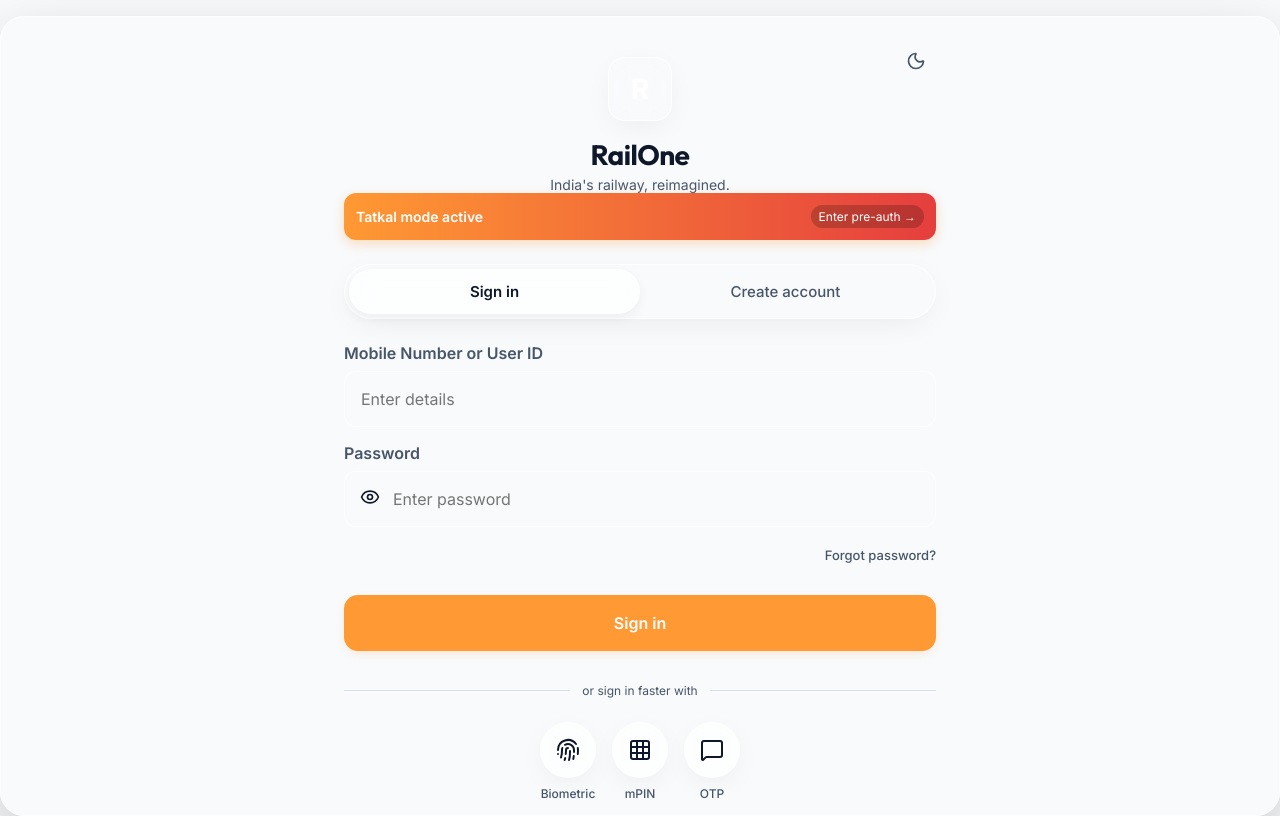
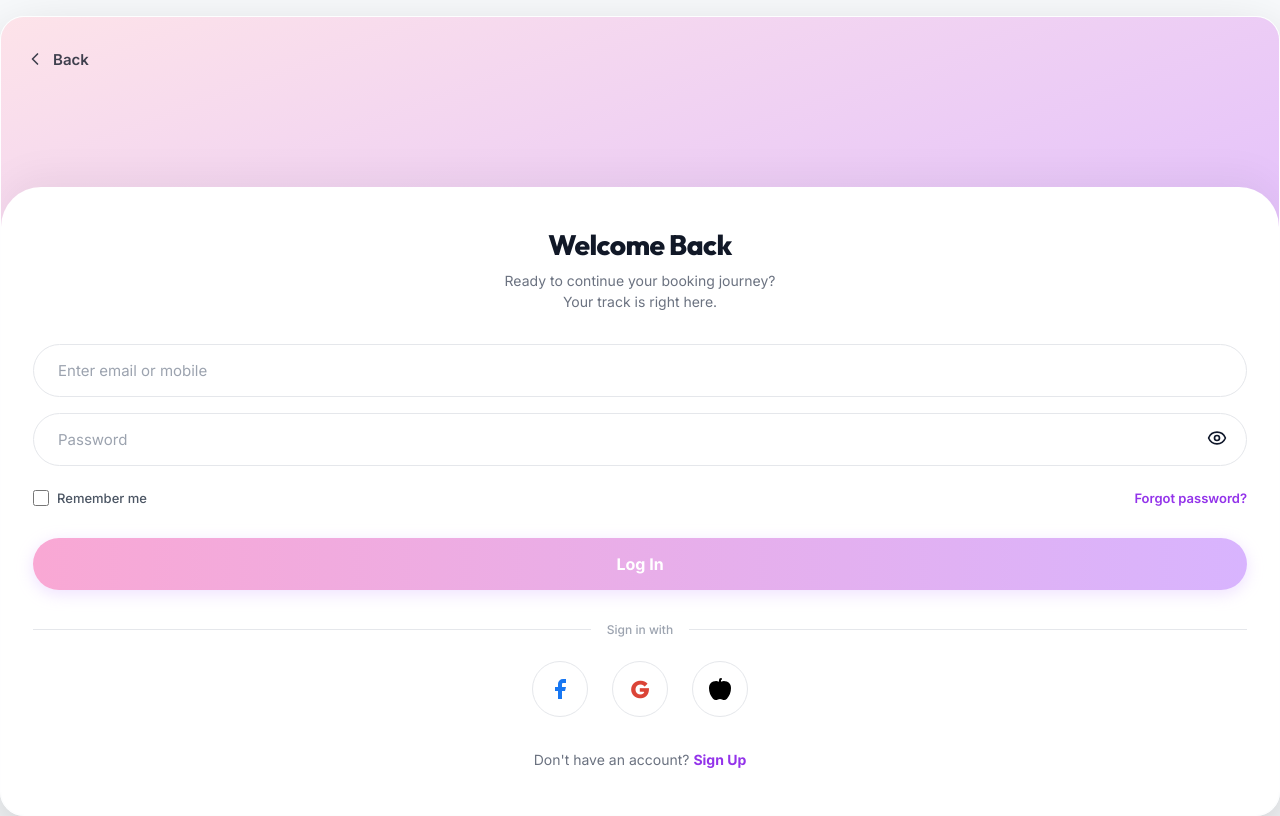
Before and after one commit to choudharyraman/IRCTC-App-V2, a React (Vite) app: page /login in a window 1280 px wide. Built offline with nearby package versions, Linux system fonts and the light colour scheme.

Commit message:
auth ui 2

```diff
--- a/src/screens/AuthLoginScreen.jsx
+++ b/src/screens/AuthLoginScreen.jsx
@@ -1,116 +1,174 @@
 import React, { useState } from 'react';
 import { useNavigate } from 'react-router-dom';
-import SegmentedControl from '../components/SegmentedControl';
-import Input from '../components/Input';
-import Button from '../components/Button';
-import IconButton from '../components/IconButton';
-import { Fingerprint, Grid, MessageSquare, Eye, EyeOff } from 'lucide-react';
-import ThemeToggle from '../components/ThemeToggle';
+import { Eye, EyeOff, Facebook, Apple, ChevronLeft } from 'lucide-react';
 
 export default function AuthLoginScreen() {
   const navigate = useNavigate();
-  const [activeTab, setActiveTab] = useState(0); // 0 = Sign in, 1 = Create account
   const [showPassword, setShowPassword] = useState(false);
+  const [rememberMe, setRememberMe] = useState(false);
 
-  const handleLogin = () => {
+  const handleLogin = (e) => {
+    e.preventDefault();
     navigate('/dashboard');
   };
 
   return (
-    <div className="screen-wrapper">
+    <div style={{
+      width: '100%',
+      minHeight: '100vh',
+      background: 'linear-gradient(160deg, #FDE3E9 0%, #E6C4FA 50%, #C4AEF2 100%)',
+      display: 'flex',
+      flexDirection: 'column',
+      fontFamily: "'Inter', sans-serif"
+    }}>
+      <style>{`
+        .auth-input {
+          width: 100%;
+          padding: 16px 24px;
+          border-radius: 99px;
+          border: 1px solid #E5E7EB;
+          background: #FFFFFF;
+          color: #111827 !important;
+          font-size: 15px;
+          outline: none;
+          transition: border 0.2s ease;
+        }
+        .auth-input:focus {
+          border-color: #D8B4FE;
+        }
+        .auth-input::placeholder {
+          color: #9CA3AF !important;
+        }
+        .auth-btn-gradient {
+          width: 100%;
+          padding: 16px;
+          border-radius: 99px;
+          background: linear-gradient(90deg, #F9A8D4, #D8B4FE);
+          color: #FFFFFF !important;
+          border: none;
+          font-weight: 700;
+          font-size: 16px;
+          cursor: pointer;
+          box-shadow: 0 4px 16px rgba(216, 180, 254, 0.4);
+          transition: transform 0.1s ease;
+        }
+        .auth-btn-gradient:active {
+          transform: scale(0.98);
+        }
+        .auth-social-btn {
+          width: 56px;
+          height: 56px;
+          border-radius: 50%;
+          background: #FFFFFF;
+          border: 1px solid #E5E7EB;
+          display: flex;
+          align-items: center;
+          justify-content: center;
+          cursor: pointer;
+          transition: background 0.2s ease;
+        }
+        .auth-social-btn:hover {
+          background: #F9FAFB;
+        }
+      `}</style>
 
-      <div style={{ position: 'absolute', top: '24px', right: '24px', zIndex: 10 }}>
-        <ThemeToggle />
+      {/* Top Gradient Header Space */}
+      <div style={{ padding: '32px 24px', flex: 0.35, display: 'flex', flexDirection: 'column' }}>
+         <div
+           onClick={() => navigate('/tatkal')}
+           style={{ display: 'flex', alignItems: 'center', gap: '8px', cursor: 'pointer', opacity: 0.8, width: 'fit-content' }}
+         >
+            <ChevronLeft size={20} color="#111827" />
+            <span style={{ fontSize: '15px', fontWeight: 600, color: '#111827' }}>Back</span>
+         </div>
       </div>
 
-      {/* Zone 1: App Identity */}
-      <div className="flex-col items-center mb-6 mt-2">
-        <div className="neuro-card" style={{ width: '64px', height: '64px', background: 'var(--accent-primary-gradient)', display: 'flex', alignItems: 'center', justifyContent: 'center', borderRadius: '16px', marginBottom: '16px' }}>
-           <span style={{ fontSize: '28px', color: 'white', fontWeight: 700 }}>R</span>
+      {/* Bottom Sheet Modal Container */}
+      <div style={{
+         flex: 1,
+         background: '#FFFFFF',
+         borderRadius: '40px 40px 0 0',
+         padding: '40px 32px 32px 32px',
+         display: 'flex',
+         flexDirection: 'column',
+         boxShadow: '0 -10px 40px rgba(0,0,0,0.05)'
+      }}>
+         <h1 style={{ fontSize: '28px', fontWeight: 800, color: '#111827', textAlign: 'center', margin: '0 0 8px 0', fontFamily: "'Outfit', sans-serif" }}>
+            Welcome Back
+         </h1>
+         <p style={{ fontSize: '14px', color: '#6B7280', textAlign: 'center', margin: '0 0 32px 0', lineHeight: 1.5 }}>
+            Ready to continue your booking journey?<br/>Your track is right here.
+         </p>
+
+         {/* Form Fields Array */}
+         <div style={{ display: 'flex', flexDirection: 'column', gap: '16px', marginBottom: '24px' }}>
+            <input type="text" className="auth-input" placeholder="Enter email or mobile" />
+
+            <div style={{ position: 'relative' }}>
+               <input
+                 type={showPassword ? 'text' : 'password'}
+                 className="auth-input"
+                 placeholder="Password"
+                 style={{ paddingRight: '56px' }}
+               />
+               <div
+                 onClick={() => setShowPassword(!showPassword)}
+                 style={{ position: 'absolute', right: '20px', top: '50%', transform: 'translateY(-50%)', cursor: 'pointer', color: '#9CA3AF' }}
+               >
+                 {showPassword ? <EyeOff size={20} /> : <Eye size={20} />}
                </div>
-        <h1 style={{ fontSize: '28px', fontWeight: 700, margin: '0 0 4px 0' }}>RailOne</h1>
-        <p style={{ color: 'var(--text-secondary)', fontSize: '14px' }}>India's railway, reimagined.</p>
+            </div>
          </div>
 
-      {/* Dynamic Tatkal Banner */}
-      <div
-         onClick={() => navigate('/tatkal')}
-         style={{ background: 'linear-gradient(90deg, #FF9933, #E53E3E)', padding: '12px', borderRadius: '12px', color: 'white', display: 'flex', justifyContent: 'space-between', alignItems: 'center', cursor: 'pointer', marginBottom: '24px', boxShadow: '0 4px 12px rgba(255, 153, 51, 0.3)' }}
-      >
-         <span style={{ fontSize: '14px', fontWeight: 600, color: 'white' }}>Tatkal mode active</span>
-         <span style={{ fontSize: '12px', color: 'white', background: 'rgba(0,0,0,0.2)', padding: '4px 8px', borderRadius: '12px' }}>Enter pre-auth →</span>
-      </div>
-
-      {/* Zone 2: Auth Toggle */}
-      <div style={{ marginBottom: '24px' }}>
-        <SegmentedControl
-           tabs={['Sign in', 'Create account']}
-           activeTab={activeTab}
-           onChange={(idx) => {
-              setActiveTab(idx);
-              if (idx === 1) navigate('/register');
-           }}
+         {/* Checkbox and Recovery Settings */}
+         <div style={{ display: 'flex', alignItems: 'center', justifyContent: 'space-between', marginBottom: '32px' }}>
+            <label style={{ display: 'flex', alignItems: 'center', gap: '8px', cursor: 'pointer' }}>
+               <input
+                 type="checkbox"
+                 checked={rememberMe}
+                 onChange={() => setRememberMe(!rememberMe)}
+                 style={{ accentColor: '#D8B4FE', width: '16px', height: '16px', cursor: 'pointer' }}
                />
-      </div>
-
-      {/* Zone 3: Input Fields */}
-      <div className="flex-col gap-4 mb-2">
-        <Input
-           label="Mobile Number or User ID"
-           placeholder="Enter details"
-        />
-        <Input
-           type={showPassword ? 'text' : 'password'}
-           label="Password"
-           placeholder="Enter password"
-           icon={
-             <div onClick={() => setShowPassword(!showPassword)} style={{ cursor: 'pointer' }}>
-                {showPassword ? <EyeOff size={20} /> : <Eye size={20} />}
-             </div>
-           }
-        />
-        <div style={{ display: 'flex', justifyContent: 'flex-end', marginTop: '4px' }}>
-           <span
-             style={{ fontSize: '13px', color: 'var(--text-secondary)', fontWeight: 500, cursor: 'pointer' }}
-             onClick={() => navigate('/forgot')}
-           >
+               <span style={{ fontSize: '13px', color: '#4B5563', fontWeight: 500 }}>Remember me</span>
+            </label>
+            <span onClick={() => navigate('/forgot')} style={{ fontSize: '13px', color: '#9333EA', fontWeight: 600, cursor: 'pointer' }}>
                Forgot password?
             </span>
          </div>
+
+         {/* Primary Sign In Interaction */}
+         <button className="auth-btn-gradient" onClick={handleLogin}>
+            Log In
+         </button>
+
+         {/* Alternative Credentials Divider */}
+         <div style={{ display: 'flex', alignItems: 'center', margin: '32px 0 24px 0' }}>
+            <div style={{ flex: 1, height: '1px', background: '#E5E7EB' }}></div>
+            <span style={{ padding: '0 16px', fontSize: '12px', color: '#9CA3AF', fontWeight: 500 }}>Sign in with</span>
+            <div style={{ flex: 1, height: '1px', background: '#E5E7EB' }}></div>
          </div>
 
-      {/* Zone 4: Primary CTA */}
-      <div style={{ marginTop: '24px', marginBottom: '32px' }}>
-        <Button onClick={handleLogin}>Sign in</Button>
+         {/* Circular Social Buttons Matrix */}
+         <div style={{ display: 'flex', justifyContent: 'center', gap: '24px', marginBottom: '32px' }}>
+            <button className="auth-social-btn">
+               <Facebook size={24} color="#1877F2" fill="#1877F2" strokeWidth={0} />
+            </button>
+            <button className="auth-social-btn">
+               <span style={{ fontSize: '24px', fontWeight: 800, color: '#DB4437', fontFamily: "'Outfit', sans-serif" }}>G</span>
+            </button>
+            <button className="auth-social-btn">
+               <Apple size={24} color="#000000" fill="#000000" />
+            </button>
          </div>
 
-      {/* Zone 5: Alt Auth Row */}
-      <div className="flex-col items-center">
-        <div style={{ display: 'flex', alignItems: 'center', width: '100%', marginBottom: '24px' }}>
-           <div style={{ flex: 1, height: '1px', background: 'rgba(184, 197, 214, 0.5)' }}></div>
-           <span style={{ padding: '0 12px', fontSize: '12px', color: 'var(--text-secondary)' }}>or sign in faster with</span>
-           <div style={{ flex: 1, height: '1px', background: 'rgba(184, 197, 214, 0.5)' }}></div>
-        </div>
-
-        <div className="flex-row items-center gap-4">
-           <IconButton icon={<Fingerprint size={24} />} label="Biometric" onClick={() => navigate('/biometric')} />
-           <IconButton icon={<Grid size={24} />} label="mPIN" onClick={() => navigate('/mpin')} />
-           <IconButton icon={<MessageSquare size={24} />} label="OTP" onClick={() => navigate('/otp')} />
-        </div>
-      </div>
-
-      {/* Zone 6: Footer */}
-      <div style={{ marginTop: 'auto', textAlign: 'center', paddingTop: '32px' }}>
-         <span style={{ fontSize: '14px', color: 'var(--accent-primary)', fontWeight: 600, cursor: 'pointer' }} onClick={() => navigate('/dashboard')}>
-            Browse without logging in →
+         {/* Account Registration Router */}
+         <div style={{ textAlign: 'center', marginTop: 'auto', paddingBottom: '16px' }}>
+            <span style={{ fontSize: '14px', color: '#6B7280' }}>
+               Don't have an account? <span onClick={() => navigate('/register')} style={{ color: '#9333EA', fontWeight: 700, cursor: 'pointer' }}>Sign Up</span>
             </span>
-         <div className="flex-row justify-center mt-6" style={{ gap: '16px' }}>
-            <span style={{ fontSize: '12px', color: 'var(--text-secondary)' }}>Terms</span>
-            <span style={{ fontSize: '12px', color: 'var(--text-secondary)' }}>Privacy</span>
-         </div>
-         <p style={{ fontSize: '10px', color: 'var(--text-secondary)', marginTop: '8px', opacity: 0.5 }}>v5.0.1</p>
          </div>
 
       </div>
+    </div>
   );
 }
```
Lines whose indentation alone changed are shown as unchanged.
